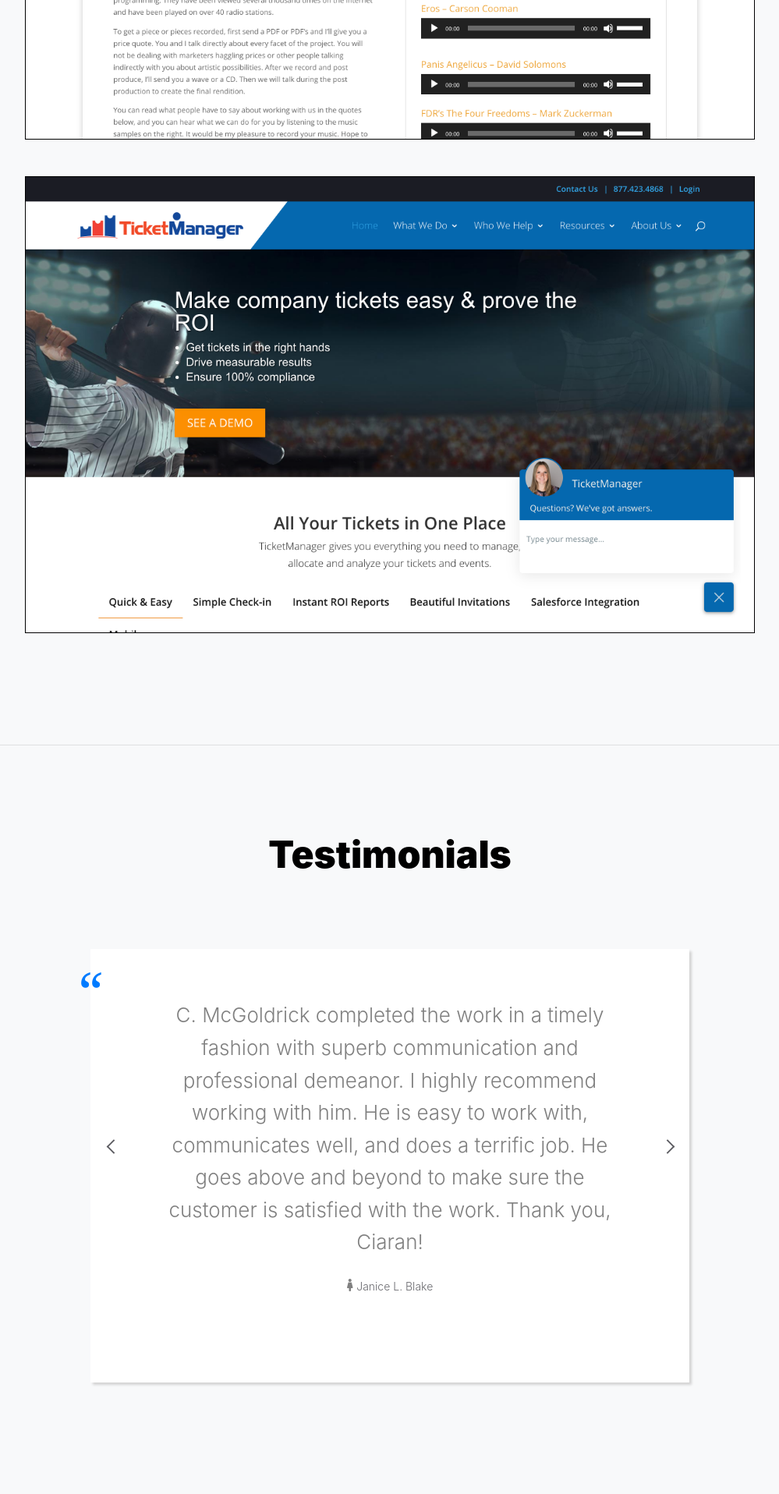
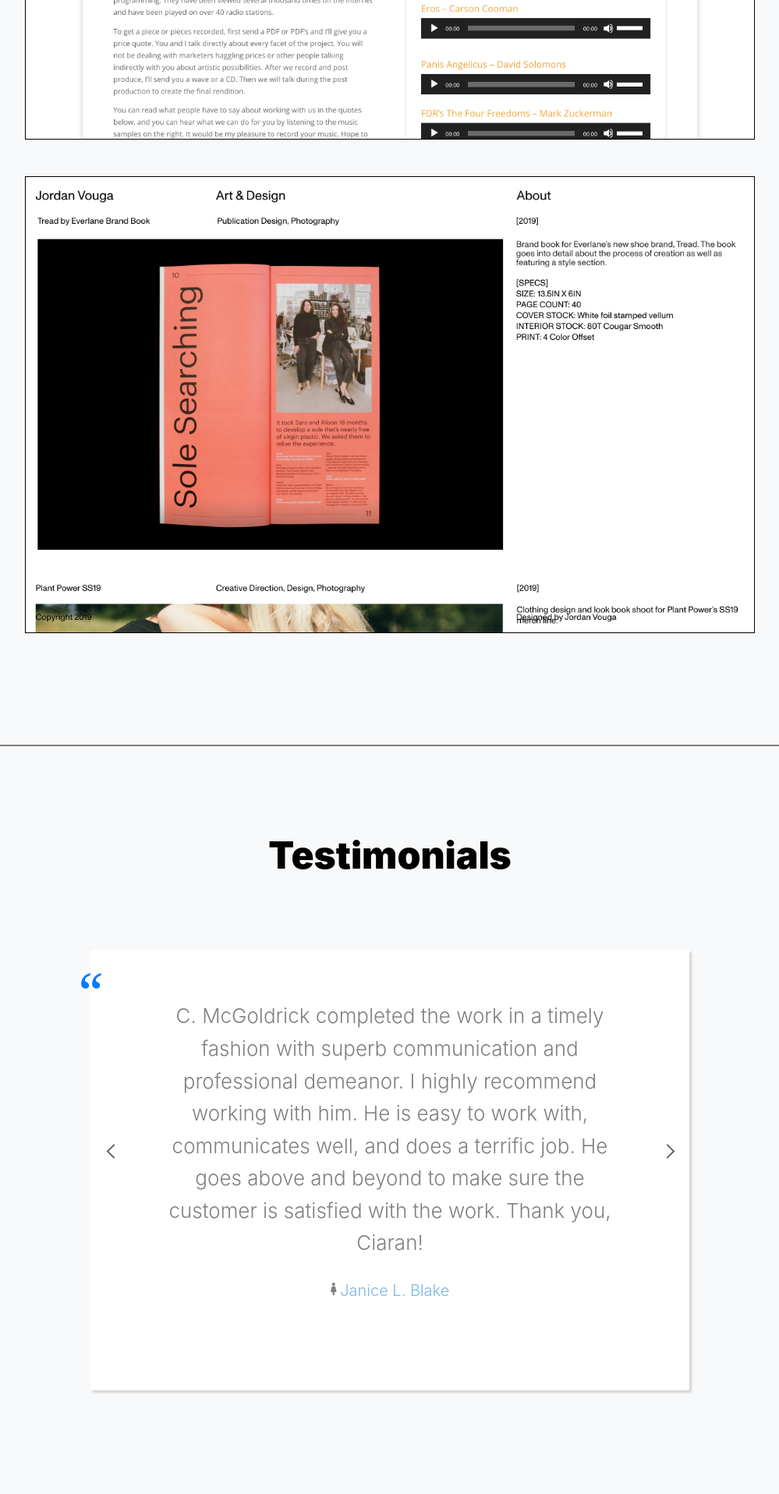
Before and after one commit to CMcGoldrick/cmcgoldrick, a PHP site: page /index.html in a window 1280 px wide. Shown: the part 2960-4876 px from the top of the page at 78% size, without its empty margins (140-1139 px from the left). Run offline with PHP 8.4, Linux system fonts and the light colour scheme; some libraries are stand-ins or nearby versions; some web fonts are replaced.

Commit message:
misc changes

```diff
--- a/css/custom.css
+++ b/css/custom.css
@@ -1,3 +1,7 @@
+hr{
+  border-top: 2px solid !important;
+}
+
 .home-title{
     padding: 20px 10px;
 }
@@ -92,6 +96,10 @@
     padding: 10px;
 }
 
+.testimonial-link{
+  font-size: 20px !important;
+}
+
 /* --- footer ---  */
 footer{
     text-align:center;
@@ -102,7 +110,7 @@ footer{
     border-top: 1px solid #999;
 }
 footer > p{
-    padding-top: 30px;
+    padding: 7px;
 }
 
 /* -- media queries -- */
--- a/index.html
+++ b/index.html
@@ -121,7 +121,16 @@
       </div>
 
         <div class="container" id="work">
-          <div>
+            <div id="work-card">
+              <a class="work-thumb" href="https://inparadiserentals.com/" target="_blank">
+                <div class="work-text">
+                  <h3>In Paradise Rentals</h3>
+                  <span class="category">Vacation Rentals</span>
+                </div>
+                <img src="images/work/in-paradise-rentals.png" alt="Image" class="img-fluid work-img">
+              </a>
+            </div>
+
             <div id="work-card">
               <a class="work-thumb" href="https://www.firstroanoke.com/" target="_blank">
                 <div class="work-text">
@@ -131,18 +140,7 @@
                 <img src="images/work/first-roanoke.png" alt="Image" class="img-fluid work-img">
               </a>
             </div>
-            <div id="work-card">
-              <a class="work-thumb" href="https://inparadiserentals.com/" target="_blank">
-                <div class="work-text">
-                  <h3>In Paradise Rentals</h3>
-                  <span class="category">Vacation Rentals</span>
-                </div>
-                <img src="images/work/in-paradise-rentals.png" alt="Image" class="img-fluid work-img">
-              </a>
-            </div>
-          </div>
 
-          <div>
             <div id="work-card">
               <a class="work-thumb" href="http://www.prime-time-picks.com/" target="_blank">
                 <div class="work-text">
@@ -152,6 +150,7 @@
                 <img src="images/work/prime-time-picks.png" alt="Image" class="img-fluid work-img">
               </a>
             </div>
+
             <div id="work-card">
               <a class="work-thumb" href="https://composerschoir.net/" target="_blank">
                 <div class="work-text">
@@ -161,23 +160,18 @@
                 <img src="images/work/composers-choir.png" alt="Image" class="img-fluid work-img">
               </a>
             </div>
+
+          <div id="work-card">
+            <a class="work-thumb" href="https://composerschoir.net/" target="_blank">
+              <div class="work-text">
+                <h3>Jordan Vouga</h3>
+                <span class="category">Art Exhibition</span>
+              </div>
+              <img src="images/work/jordan-vouga.png" alt="Image" class="img-fluid work-img">
+            </a>
           </div>
+        </div>
 
-          <div>
-            <div id="work-card">
-              <a class="work-thumb" href="https://ticketmanager.com/" target="_blank">
-                <div class="work-text">
-                  <h3>Ticket Manager</h3>
-                  <span class="category">Tickets</span>
-                </div>
-                <img src="images/work/ticket-manager.png" alt="Image" class="img-fluid work-img">
-              </a>
-            </div>
-            <div id="work-card">
-            </div>
-          </div>
-
-        </div>
     </div>
 
     <div class="bg-light">
@@ -208,7 +202,11 @@
               <div class="cd-author">
                 <i class="fas fa-female"></i>
                 <ul class="cd-author-info">
-                  <li>Janice L. Blake</li>
+                  <li>
+                    <a target="_blank" href="https://www.upwork.com/fl/cfmcgoldrick" class="testimonial-link">
+                      Janice L. Blake
+                    </a>
+                  </li>
                 </ul>
               </div>
             </li>
@@ -221,7 +219,11 @@
               <div class="cd-author">
                 <i class="fas fa-male"></i>
                 <ul class="cd-author-info">
-                  <li>Tyler Harden</li>
+                  <li>
+                    <a target="_blank" href="https://www.upwork.com/fl/cfmcgoldrick" class="testimonial-link">
+                      Tyler Harden
+                    </a>
+                  </li>
                 </ul>
               </div>
             </li>
@@ -231,7 +233,11 @@
               <div class="cd-author">
                 <i class="fas fa-male"></i>
                 <ul class="cd-author-info">
-                  <li>Nick Hunt</li>
+                  <li>
+                    <a target="_blank" href="https://www.upwork.com/fl/cfmcgoldrick" class="testimonial-link">
+                      Nick Hunt
+                    </a>
+                  </li>
                 </ul>
               </div>
             </li>
@@ -243,7 +249,11 @@
               <div class="cd-author">
                 <i class="fas fa-female"></i>
                 <ul class="cd-author-info">
-                  <li>Janice Blake</li>
+                  <li>
+                    <a target="_blank" href="https://www.upwork.com/fl/cfmcgoldrick" class="testimonial-link">
+                      Janice L. Blake
+                    </a>
+                  </li>
                 </ul>
               </div>
             </li>
@@ -255,8 +265,10 @@
               <div class="cd-author">
                 <i class="fas fa-male"></i>
                 <ul class="cd-author-info">
-                  <li>Jay Wengrow</li>
-                  <li>CEO, Actualize</li>
+                  <li>
+                    <a target="_blank" href="https://www.linkedin.com/in/ciaran-mcgoldrick/" class="testimonial-link">
+                      Jay Wengrow
+                    </a>
                 </ul>
               </div>
             </li>
```
Also changed, not shown: fonts/MonumentGrotesk-Italic.woff2 (added), fonts/MonumentGrotesk-Regular.woff2 (added), images/about_1.jpg (deleted), images/person_1.jpg (deleted), images/person_2.jpg (deleted), images/person_3.jpg (deleted), images/person_4.jpg (deleted), images/slide_1.jpg (deleted), images/slide_2.jpg (deleted), images/slide_3.jpg (deleted), images/slide_4.jpg (deleted), images/work/jordan-vouga.png (added), 4 other files.
